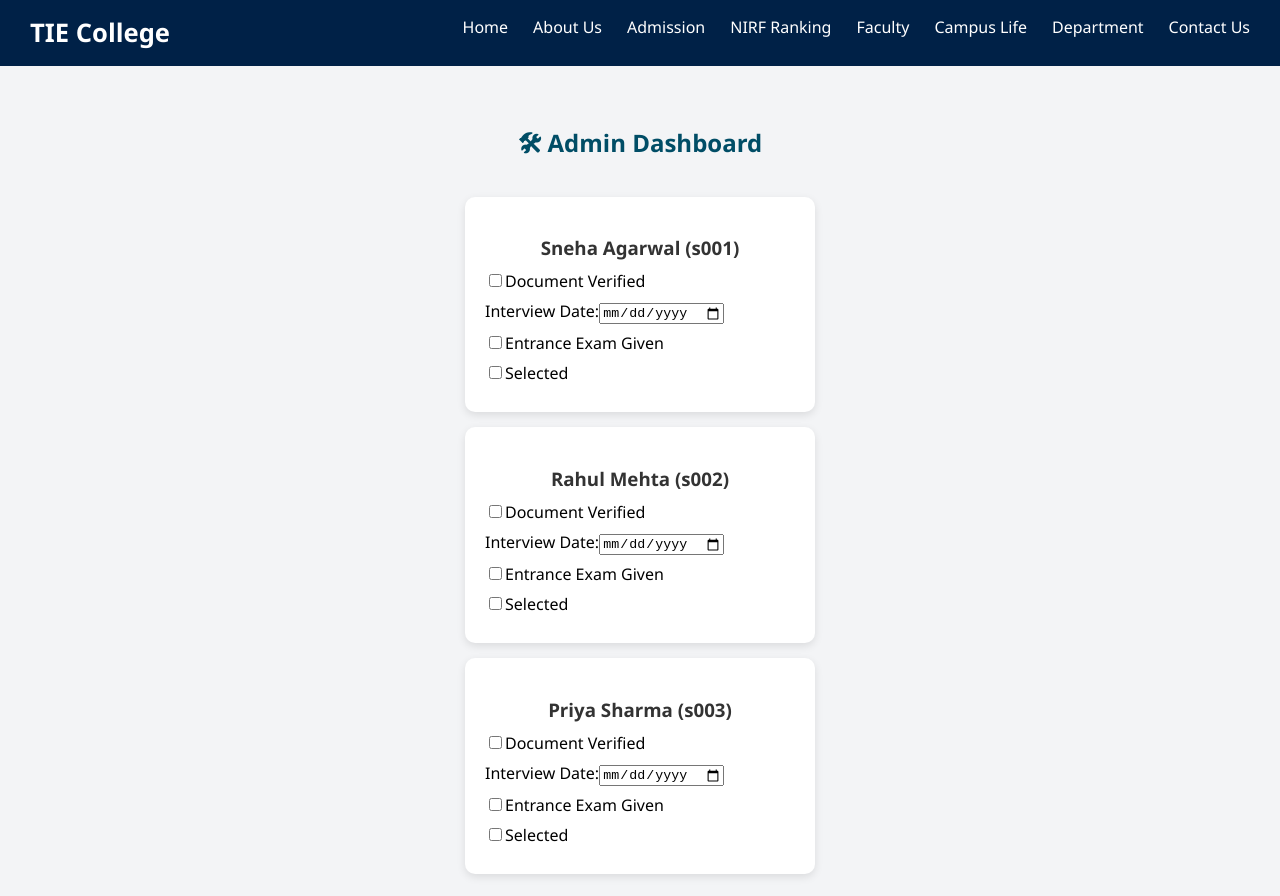
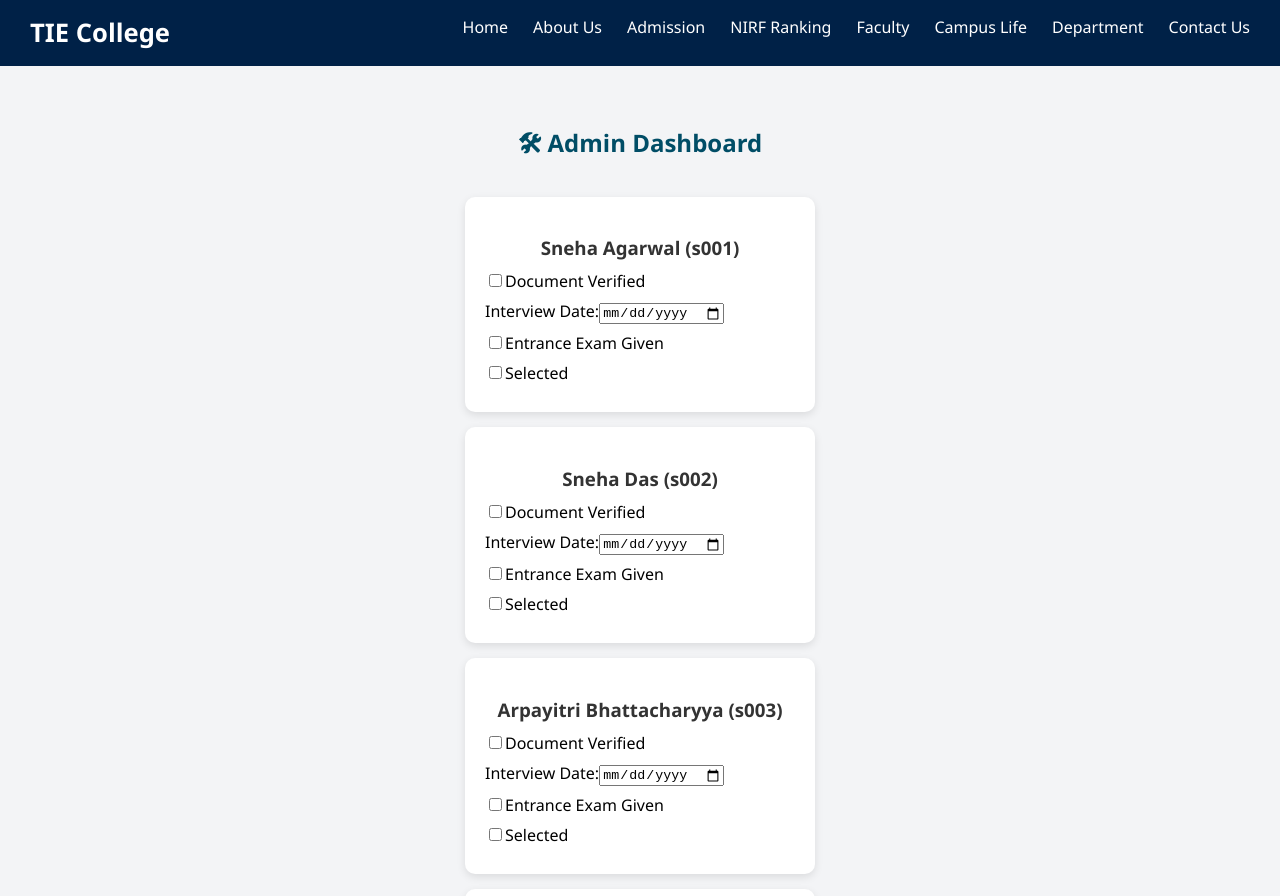
Before and after one commit to snehaagarwal05/CollegeAdmissionManagementPortal, a React (Vite) app: page /admin in a window 1280 px wide. Shown: the top 896 px of the page. Built offline with nearby package versions, Linux system fonts and the light colour scheme; sample sign-in values are in the browser's storage.

Commit message:
Update data.js

```diff
--- a/src/components/dashboards/data.js
+++ b/src/components/dashboards/data.js
@@ -1,7 +1,8 @@
 export const users = [
   { id: "s001", password: "pass1", role: "student", name: "Sneha Agarwal" },
-  { id: "s002", password: "pass2", role: "student", name: "Rahul Mehta" },
-  { id: "s003", password: "pass3", role: "student", name: "Priya Sharma" },
+  { id: "s002", password: "pass2", role: "student", name: "Sneha Das" },
+  { id: "s003", password: "pass3", role: "student", name: "Arpayitri Bhattacharyya" },
+  { id: "s004", password: "pass4", role: "student", name: "Sakshi Agarwal" },
   { id: "admin", password: "admin123", role: "admin", name: "Administrator" },
   { id: "faculty01", password: "faculty123", role: "facultyReviewer", name: "facultyReviewer" },
   { id: "office01", password: "office123", role: "admissionOfficer", name: "admissionOfficer" },
```
